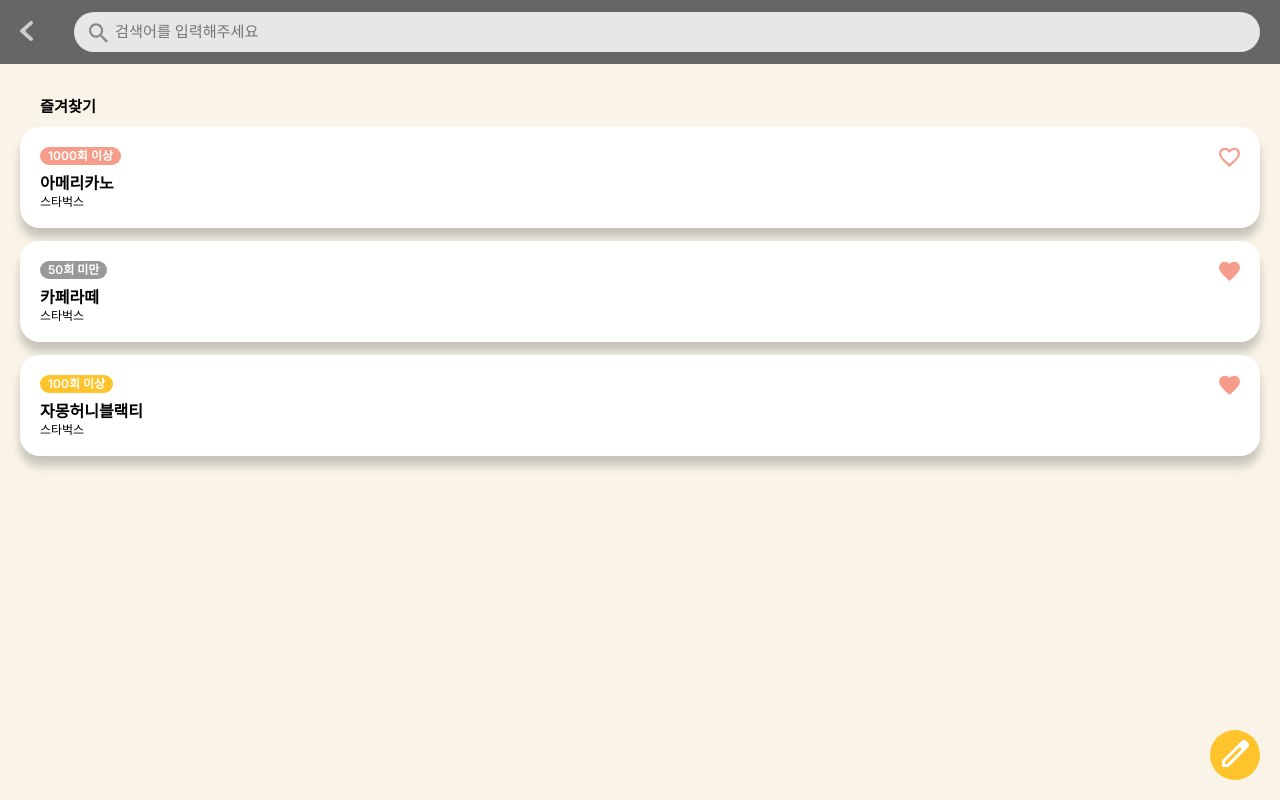
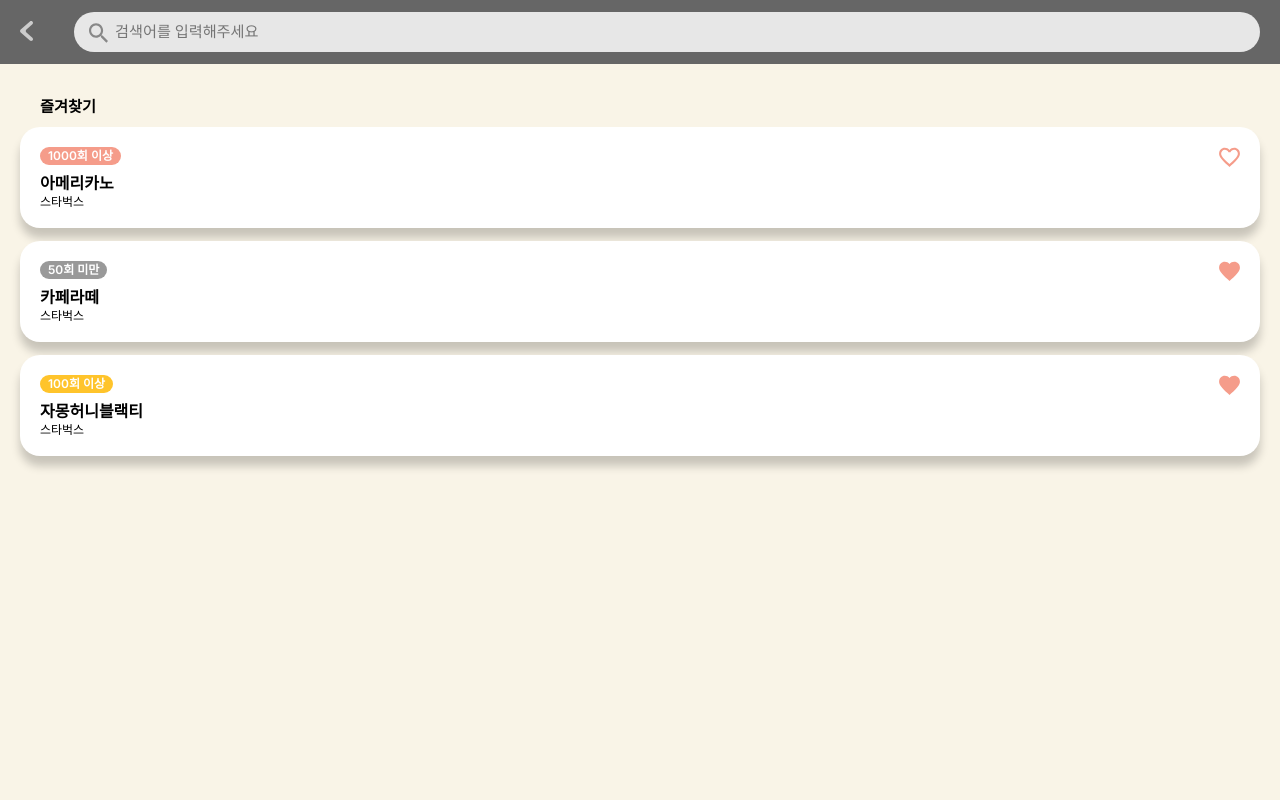
Before and after one commit to coffein-doctor/MST, a Next.js app in the folder mst/: page /beverage in a window 1280 px wide. Built offline with nearby package versions, Linux system fonts and the light colour scheme.

Commit message:
[FEAT] 컴포넌트 분리를 위한 pencilbuton page에서 삭제

```diff
--- a/mst/src/app/(mainpage)/beverage/page.tsx
+++ b/mst/src/app/(mainpage)/beverage/page.tsx
@@ -1,7 +1,7 @@
 "use client";
 import Form from "@/components/common/Form/Form";
 import { css } from "@emotion/react";
-import { LEFTARROW, SEARCH, PENCIL } from "@/assets/icons";
+import { LEFTARROW, SEARCH } from "@/assets/icons";
 import BeverageForm from "@/components/Beverage/BeverageForm";
 import { useRouter } from "next/navigation";
 import { useState } from "react";
@@ -105,9 +105,6 @@ function Beverage() {
         )}
       </div>
       {/* 작성버튼 */}
-      <button css={registerBtnWrapperCSS}>
-        <div>{PENCIL}</div>
-      </button>
     </div>
   );
 }
@@ -194,18 +191,4 @@ const favBevWrapperCSS = css`
   margin-bottom: 13px;
 `;
 
-// Register Btn
-const registerBtnWrapperCSS = css`
-  height: 50px;
-  width: 50px;
-  border-radius: 100%;
-  background-color: var(--default-yellow-color);
-  position: fixed;
-  bottom: 20px;
-  right: 20px;
-  display: flex;
-  justify-content: center;
-  align-items: center;
-`;
-
 export default Beverage;
--- a/mst/src/types/topBarTypes.ts
+++ /dev/null
@@ -1,3 +0,0 @@
-export type TopBarPropsType = {
-  content: string;
-};
```
Also changed, not shown: mst/src/types/buttonTypes.ts (line endings or trailing spaces).
